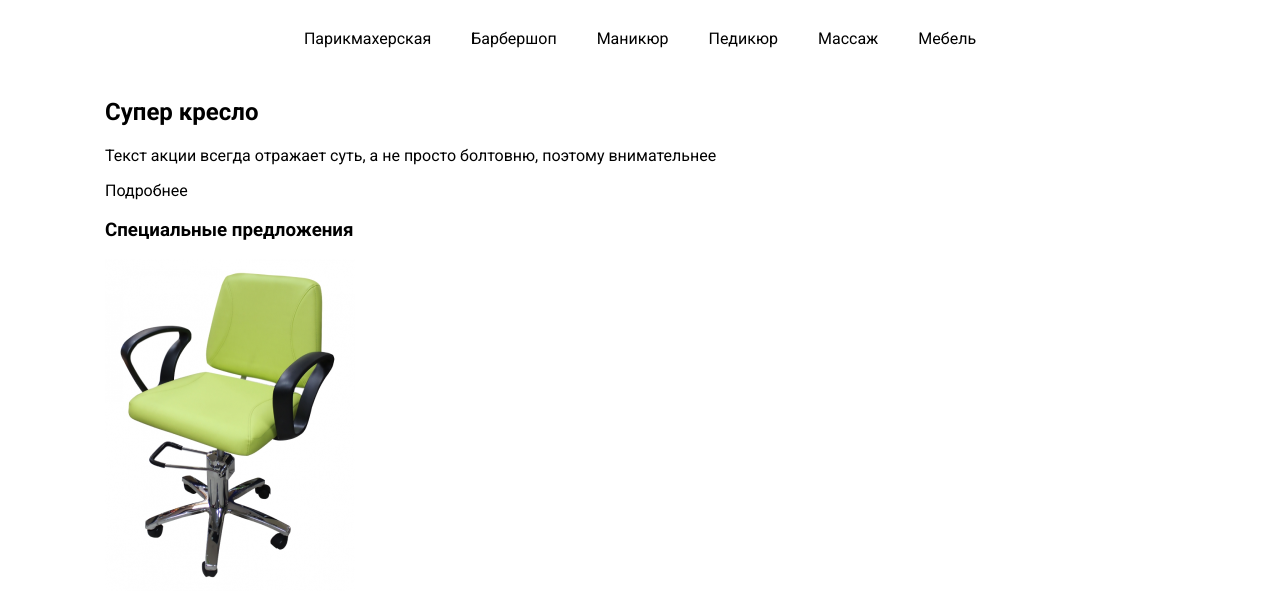
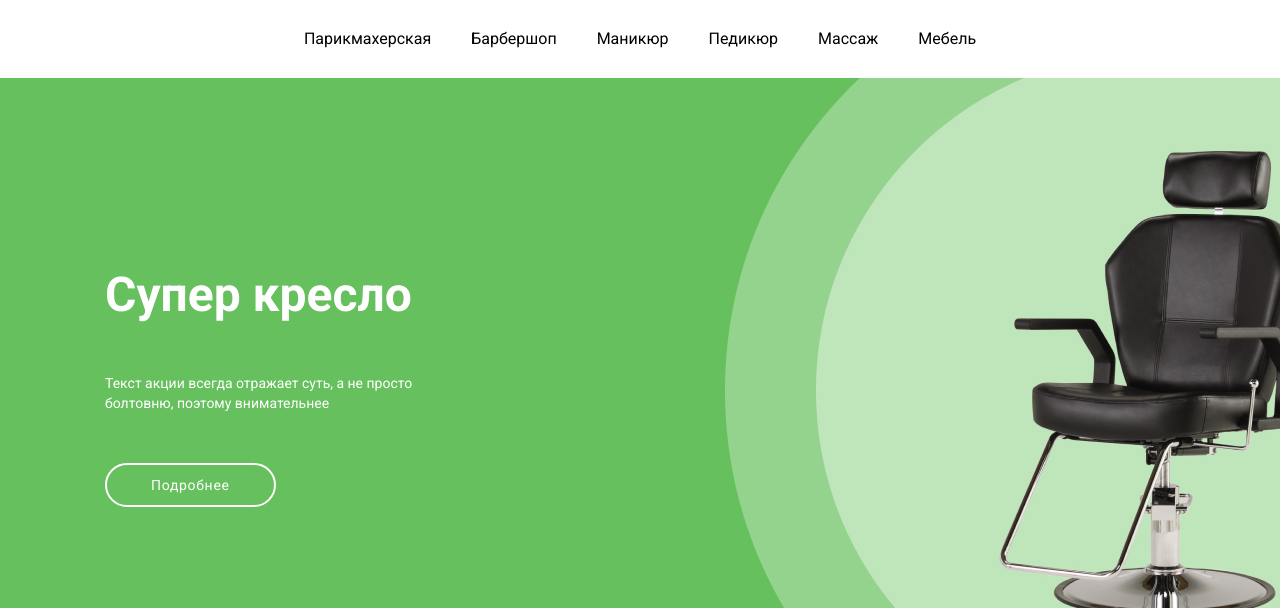
Before and after one commit to Yuriy-Tkachenko/Beauty, a website: page source/index.html in a window 1280 px wide. Shown: the part 172-780 px from the top of the page. Drawn offline with nearby package versions, Linux system fonts and the light colour scheme; files that its build step writes are made by us from their sources; files whose address does not match are found by name.

Commit message:
created main-offer.scss

```diff
--- /dev/null
+++ b/source/sass/blocks/main-offer.scss
@@ -0,0 +1,36 @@
+.main-offer {
+  background-image: url(../../img//main-background@1x.jpg);
+  background-size: cover;
+  background-repeat: no-repeat;
+  color: $firm-white;
+}
+
+.main-offer .container {
+  display: flex;
+  height: 604px;
+  align-items: center;
+}
+
+.title {
+  font-weight: 700;
+  font-size: 48px;
+  line-height: 56px;
+  margin: 0 0 50px 0;
+}
+
+.description {
+  font-weight: 400;
+  font-size: 14px;
+  line-height: 20px;
+  max-width: 308px;
+  margin-bottom: 62px;
+}
+.button-link {
+  color: $firm-white;
+  font-size: 14px;
+  line-height: 16px;
+  letter-spacing: 0.05em;
+  padding: 12px 44px;
+  border: 2px solid $firm-white;
+  border-radius: 40px;
+}
--- a/source/sass/style.scss
+++ b/source/sass/style.scss
@@ -5,3 +5,4 @@
 
 // Blocks
 @import "./blocks/page-header.scss";
+@import "./blocks//main-offer.scss";
```
